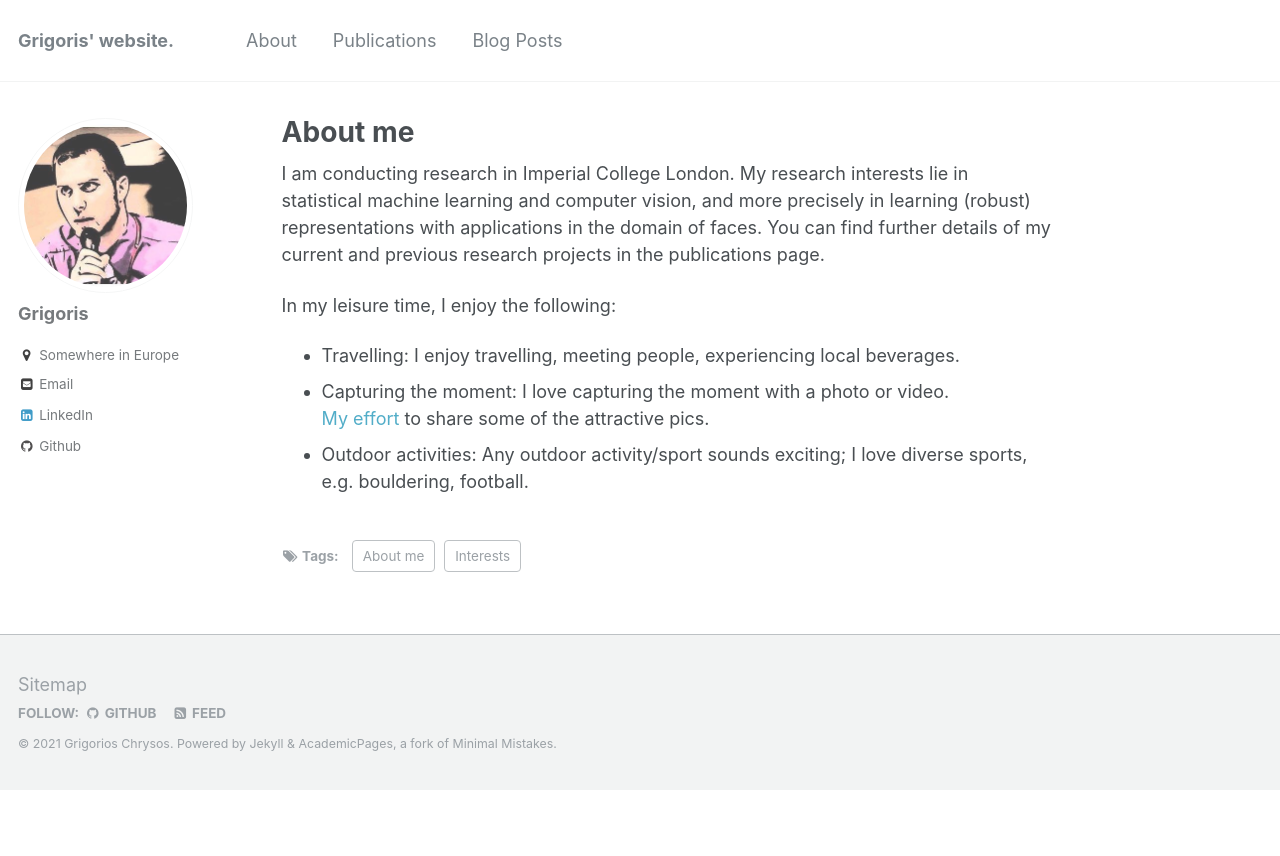
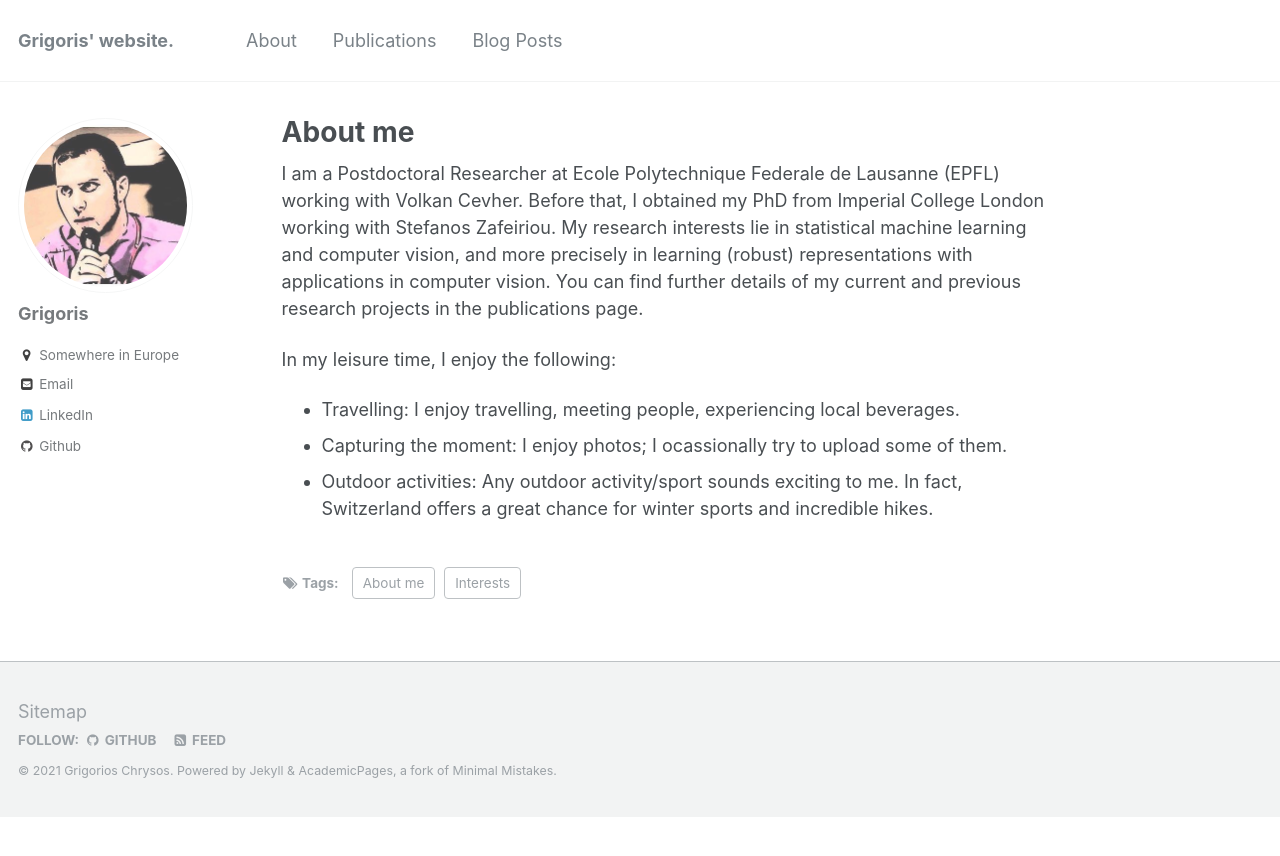
Before and after one commit to grigorisg9gr/grigorisg9gr.github.io, a Jekyll site: the page built from _pages/about/index.html, in a window 1280 px wide. Shown: the top 856 px of the page. Built offline with Jekyll 4.4.1, drawn with Linux system fonts in a browser that asks for light colours.

Commit message:
Update the about section.

```diff
--- a/_pages/about/index.html
+++ b/_pages/about/index.html
@@ -8,7 +8,7 @@ redirect_from:
   - /
 ---
         <div>
-        <p> I am conducting research in Imperial College London. My research interests lie in statistical machine learning and computer vision, and more precisely in learning (robust) representations with applications in the domain of faces. You can find further details of my current and previous research projects in the publications page.
+        <p> I am a Postdoctoral Researcher at <span href="https://www.epfl.ch/en/">Ecole Polytechnique Federale de Lausanne (EPFL)</span> working with <span href="https://people.epfl.ch/volkan.cevher">Volkan Cevher</span>. Before that, I obtained my PhD from <span href="https://www.imperial.ac.uk/"> Imperial College London</span> working with <span href="https://www.imperial.ac.uk/people/s.zafeiriou">Stefanos Zafeiriou</span>. My research interests lie in statistical machine learning and computer vision, and more precisely in learning (robust) representations with applications in computer vision. You can find further details of my current and previous research projects in the publications page.
         </div>
         <div>
         <p> In my leisure time, I enjoy the following:</p>
@@ -19,9 +19,9 @@ redirect_from:
                                      is a list of the places I plan to visit in the future.--></li>
 
                	<li> <span class="thick">Capturing the moment:</span>
-                                    I love capturing the moment with a photo or video.</br>
-                                    <a href="taking_photos.html" class="fancybox fancybox.iframe" title="Grigoris' collection of pictures">My effort</a> to share some of the attractive pics.</li>
+                                    I enjoy photos; I ocassionally try to upload <span href="https://flic.kr/ps/zWeyY">some of them</span>.</br>
+                                    <!--<a href="taking_photos.html" class="fancybox fancybox.iframe" title="Grigoris' collection of pictures">My effort</a> to share some of the attractive pics.</li>-->
                	<li> <span class="thick">Outdoor activities:</span>
-                                    Any outdoor activity/sport sounds exciting; I love diverse sports, e.g. bouldering, football.</li>
+                                    Any outdoor activity/sport sounds exciting to me. In fact, Switzerland offers a great chance for winter sports and incredible hikes.</li>
         </ul>
        </div>
```
